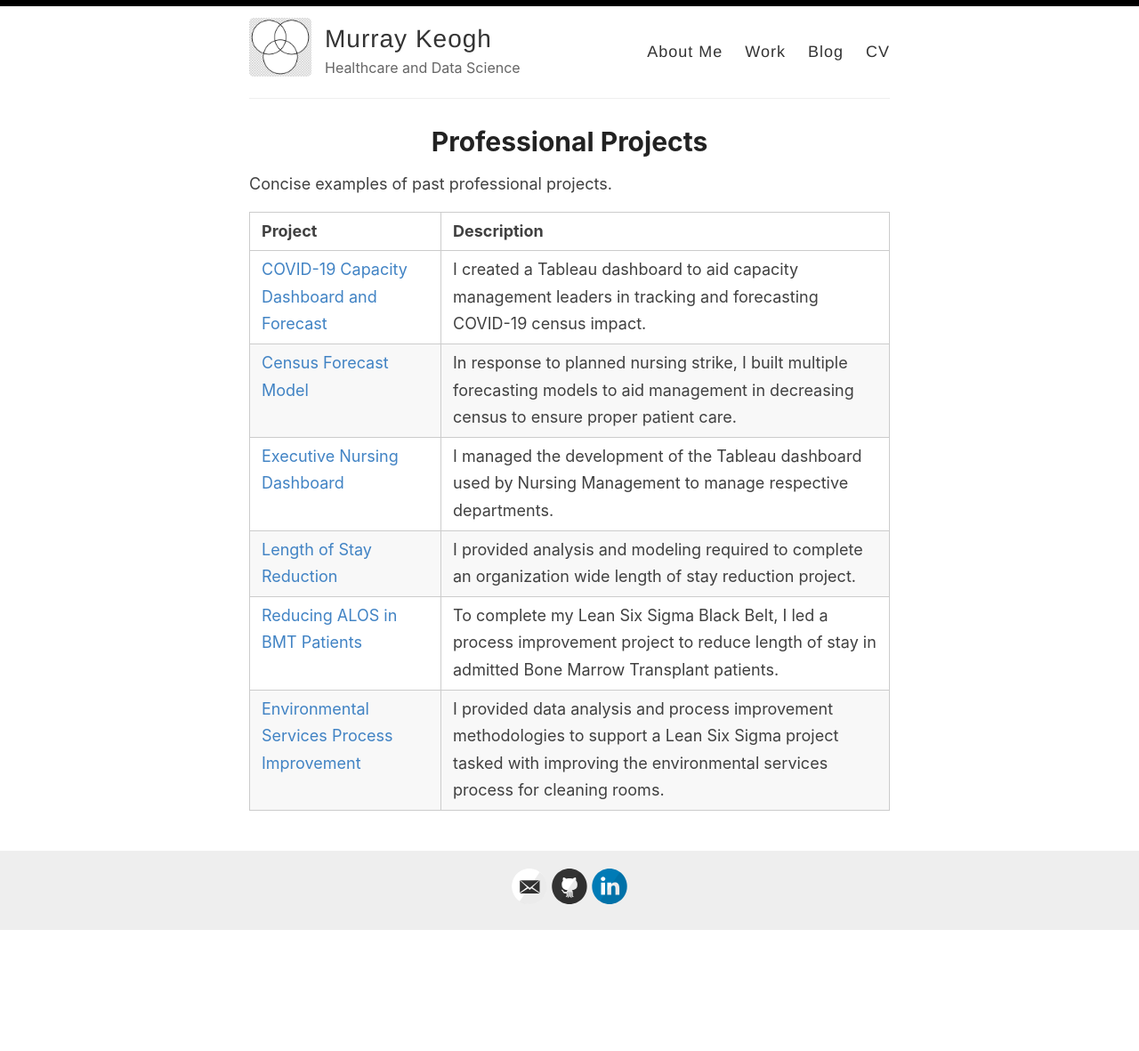
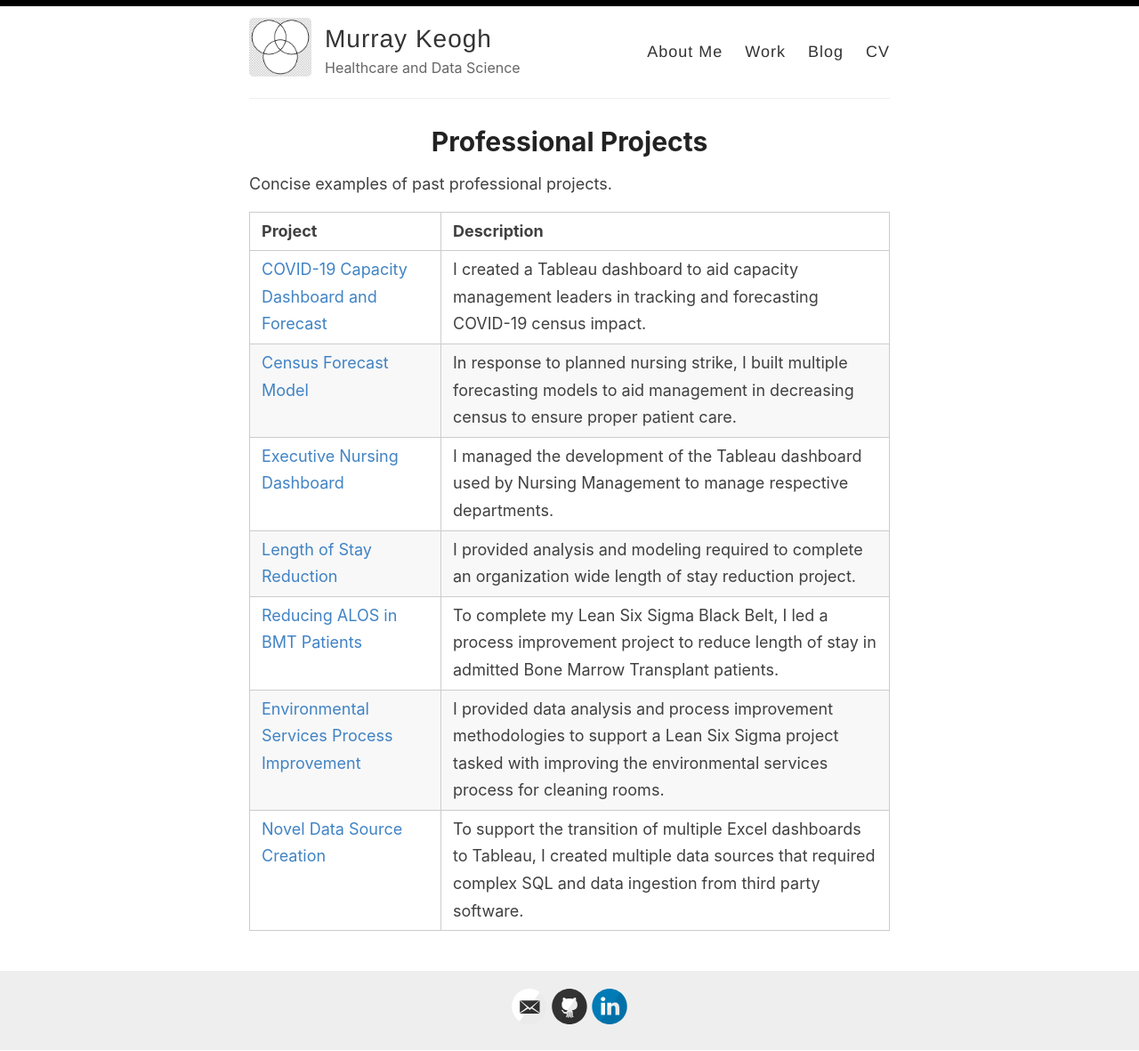
Before and after one commit to Murrkeys/Murrkeys.github.io, a Jekyll site: the page built from _pages/work.md, in a window 1280 px wide. Shown: the whole page at 89% size. Built offline with Jekyll 4.4.1, drawn with Linux system fonts in a browser that asks for light colours; before the commit the page ends 1045 px from its top, so only the background shows below that.

Commit message:
Update work.md

```diff
--- a/_pages/work.md
+++ b/_pages/work.md
@@ -15,3 +15,4 @@ Concise examples of past professional projects.
 |<a href="/documents/Length of Stay Reduction Project.pdf">Length of Stay Reduction</a>| I provided analysis and modeling required to complete an organization wide length of stay reduction project.|
 |<a href="/documents/LSS.pdf">Reducing ALOS in BMT Patients</a>| To complete my Lean Six Sigma Black Belt, I led a process improvement project to reduce length of stay in admitted Bone Marrow Transplant patients.|
 |<a href="/documents/EVS Analysis.pdf">Environmental Services Process Improvement</a>| I provided data analysis and process improvement methodologies to support a Lean Six Sigma project tasked with improving the environmental services process for cleaning rooms.|
+|<a href="/documents/DS_Creation.pdf">Novel Data Source Creation</a>|To support the transition of multiple Excel dashboards to Tableau, I created multiple data sources that required complex SQL and data ingestion from third party software.|
```
